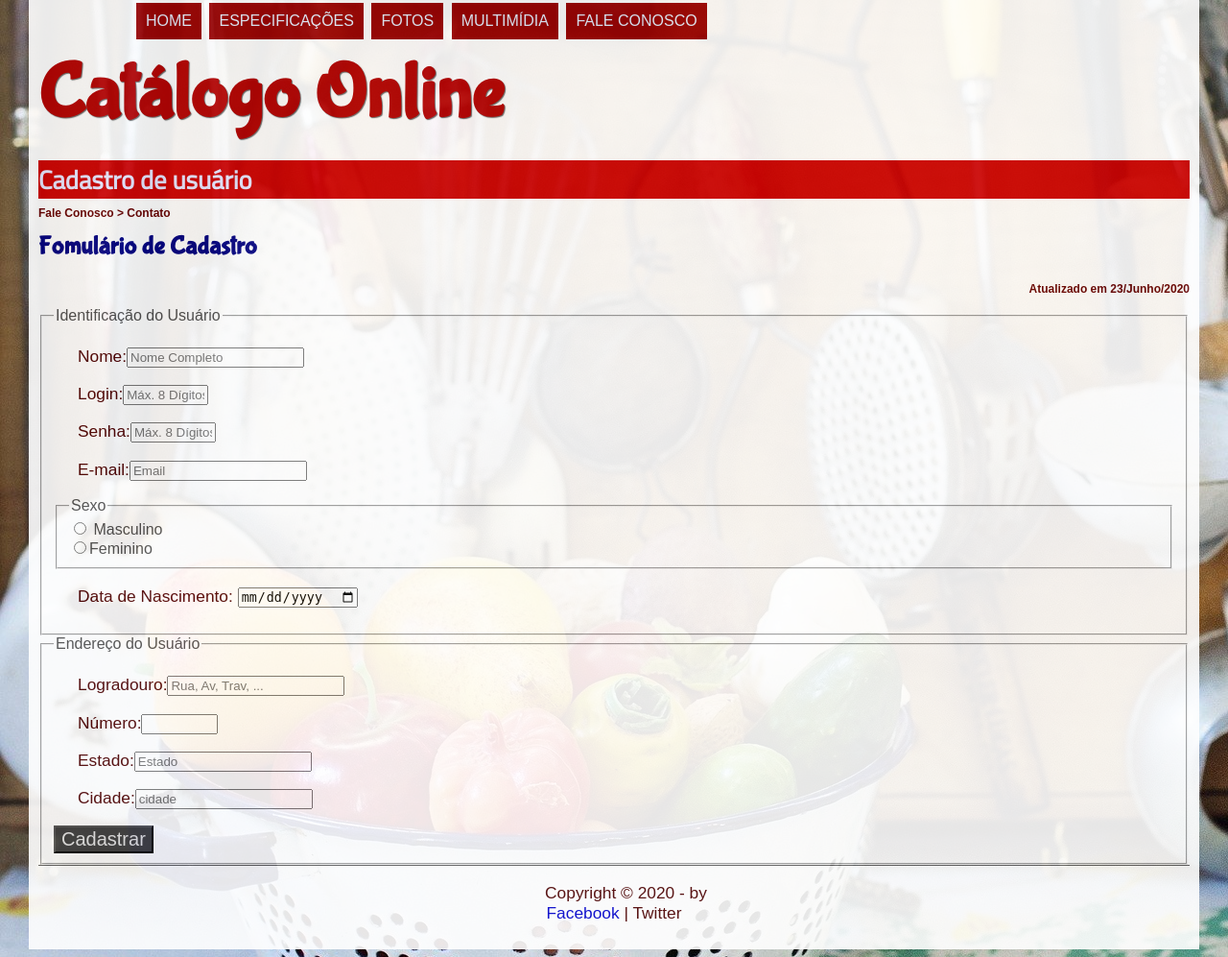
After one commit to jmauricio2019/Catalago-de-Utilidades-Online, a PHP site: page /cadastro.php in a window 1280 px wide. The commit adds this page. Shown: the whole page at 96% size. Run offline with PHP 8.4, Linux system fonts and the light colour scheme.

Commit message:
cadastro de usuario

```diff
--- a/DadosBanco.php
+++ b/DadosBanco.php
@@ -1,3 +1,40 @@
 <?php
+class Banco
+{
+    //cadastro de login
+    public function Cadlogin()
+    {
+        if(isset($_POST['btn_cadastrar'])){
+        $name  =$_POST['tNome'];
+        $login =$_POST['tLogin'];
+        $senha =$_POST['tSenha'];
+        $idade =$_POST['tNasc'];
+        $email =$_POST['tMail'];
+        $rua   =$_POST['tRua'];
+        $num   =$_POST['tNum'];
+        $uf    =$_POST['tUF'];
+        $cidade=$_POST['tCidade'];
+        if ( ! empty( $_POST['tSexo'] ) ) {
+		$sexo =$_POST['tSexo'];
+	}
+        try {
+            $conecta= new PDO("mysql:host=127.0.0.1;port=3306;dbname=catalogo_online","root","");
+            $conecta->setAttribute(PDO::ATTR_ERRMODE, PDO::ERRMODE_EXCEPTION);
+            echo "ate aqui passei";
+            $texto="INSERT INTO cadastro(nome,login,senha,idade,email,rua,numero,estado,sexo,cidade)VALUE('".$name."','".$login."','".$senha."',"
+                    . "'".$idade."',"
+                    . "'".$email."','".$rua."','".$num."','".$uf."','".$sexo."','".$cidade."')";
+            $conecta->exec($texto);
+            echo '<script language="javascript">';
+            echo 'alert("Dados salvos com sucesso ")';
+            echo '</script>';
 
+        } catch (PDOException $erro) {
+            echo '<script language="javascript">';
+            echo 'alert("Algum erro no banco")';
+            echo '</script>';
+        }
+        }
+    }
+    }
 ?>
--- /dev/null
+++ b/cadastro.php
@@ -0,0 +1,83 @@
+<!DOCTYPE html>
+<html lang="pt-br">
+
+<head>
+
+	<meta charset="UTF-8"/>
+	<title>Cadastro de Usuários</title>
+	<link rel="stylesheet" type="text/css"href="_css/estilo.css"/>
+	<link rel="stylesheet" href="_css/form.css"/>
+
+</head>
+<script language="javascript" src="_javascript/funcoes.js"></script>
+<body>
+<div id="interface">
+
+	<header id="cabecalho">
+	<hgroup>
+	<h1>Catálogo Online</h1>
+	<h2>Cadastro de usuário</h2>
+	</hgroup>
+
+
+	<nav id="menu">
+	<h1>Menu Principal</h1>
+	<ul type="1" start="1">
+		<li onmouseover="mudaFoto('_imagens/home.png')" onmouseout="mudaFoto('_imagens/contato.png')"><a href="index.html">Home</a></li>
+		<li onmouseover="mudaFoto('_imagens/especificacoes.png')" onmouseout="mudaFoto('_imagens/contato.png')"><a href="specs.html">Especificações</a></li>
+		<li onmouseover="mudaFoto('_imagens/fotos.png')" onmouseout="mudaFoto('_imagens/contato.png')"><a href="fotos.html">Fotos</a></li>
+		<li onmouseover="mudaFoto('_imagens/multimidia.png')" onmouseout="mudaFoto('_imagens/contato.png')"><a href="multimidia.html">Multimídia</a></li>
+		<li onmouseover="mudaFoto('_imagens/contato.png')" onmouseout="mudaFoto('_imagens/contato.png')"><a href="fale-conosco.html">Fale conosco</a></li>
+	</ul>
+	</nav>
+</header>
+<section id="corpo-full">
+	<article id="noticia-principal">
+		<header id="cabecalho-artigo">
+			<hgroup>
+				<h3>Fale Conosco > Contato</h3>
+				<h1>Fomulário de Cadastro</h1>
+				<h2> </h2>
+				<h3 class="direita">Atualizado em 23/Junho/2020</h3>
+			</hgroup>
+		</header>
+        </form>
+            <form action=" " name="cadastro" method="POST">
+		<fieldset id="usuario"><legend>Identificação do Usuário</legend>
+				<p>Nome:<input type="text" name="tNome" id="cNome" size="20" maxlength="30" placeholder="Nome Completo"/></p>
+                                <p>Login:<input type="login" name="tLogin" id="cLogin" size="8" maxlength="8" placeholder="Máx. 8 Dígitos"/></p>
+				<p>Senha:<input type="password" name="tSenha" id="cSenha" size="8" maxlength="8" placeholder="Máx. 8 Dígitos"/></p>
+				<p>E-mail:<input type="email" name="tMail" id="cMail" size="20" maxlength="40" placeholder="Email"/></p>
+				<fieldset id="sexo"><legend>Sexo</legend>
+                                <input type="radio" name="tSexo" value="Masculino"> <label for="cMasc">Masculino</label><br/>
+				<input type="radio" name="tSexo" value="Feminino"><label for="cFem">Feminino</label></fieldset>
+				<p>Data de Nascimento: <input type="date" name="tNasc" id="cNasc"/></p>
+		</fieldset>
+
+		<fieldset id="endereco"><legend>Endereço do Usuário</legend>
+			<p>Logradouro:<input type="text" name="tRua" id="cRua" size="20" maxlength="80" placeholder="Rua, Av, Trav, ..."/></p>
+			<p>Número:<input type="number" name="tNum" id="cNum" min="0" max="99999"</p>
+			<p>Estado:<input type="text" name="tUF" id="cUF" size="20" maxlength="80" placeholder="Estado"/></p>
+			<p>Cidade:<input type="text" name="tCidade" id="cCidade" size="20" maxlength="80" placeholder="cidade"/></p>
+                        <input type="submit" style="font-size: 20px; background-color: #404040;  color: #e6e6e6;" name="btn_cadastrar" value="Cadastrar"><br>
+
+		</fieldset>
+
+	</form>
+
+
+	</article>
+</section>
+
+<footer id="rodape">
+<p>Copyright &copy; 2020 - by  <br/>
+<a href="http://facebook.com/profile.php?id=100013947282089&epa" target="_blank">Facebook</a> | Twitter</p>
+</footer>
+</div>
+ <?php
+ include 'DadosBanco.php';
+ $temp = new Banco();
+ $temp->Cadlogin();
+?>
+</body>
+</html>
--- a/index.php
+++ b/index.php
@@ -26,6 +26,8 @@
 		<li ><a href="fotos.html">Decoração</a></li>
 		<li><a href="multimidia.html">Diversos</a></li>
 		<li><a href="fale-conosco.html">Vendas</a></li>
+                <li><a href="cadastro.php">cadastro</a></li>
+
 	</ul>
 	</nav>
 </header>
```
